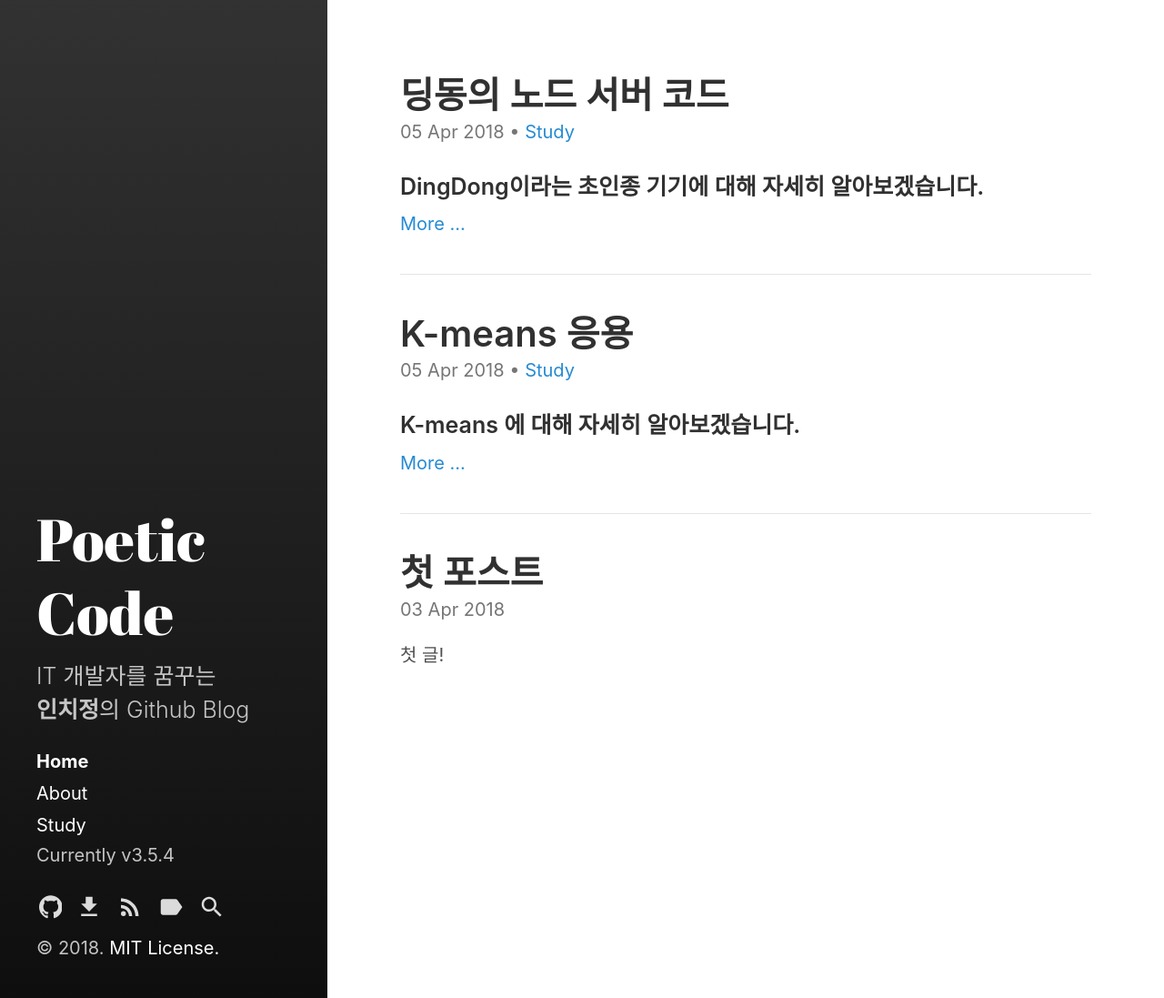
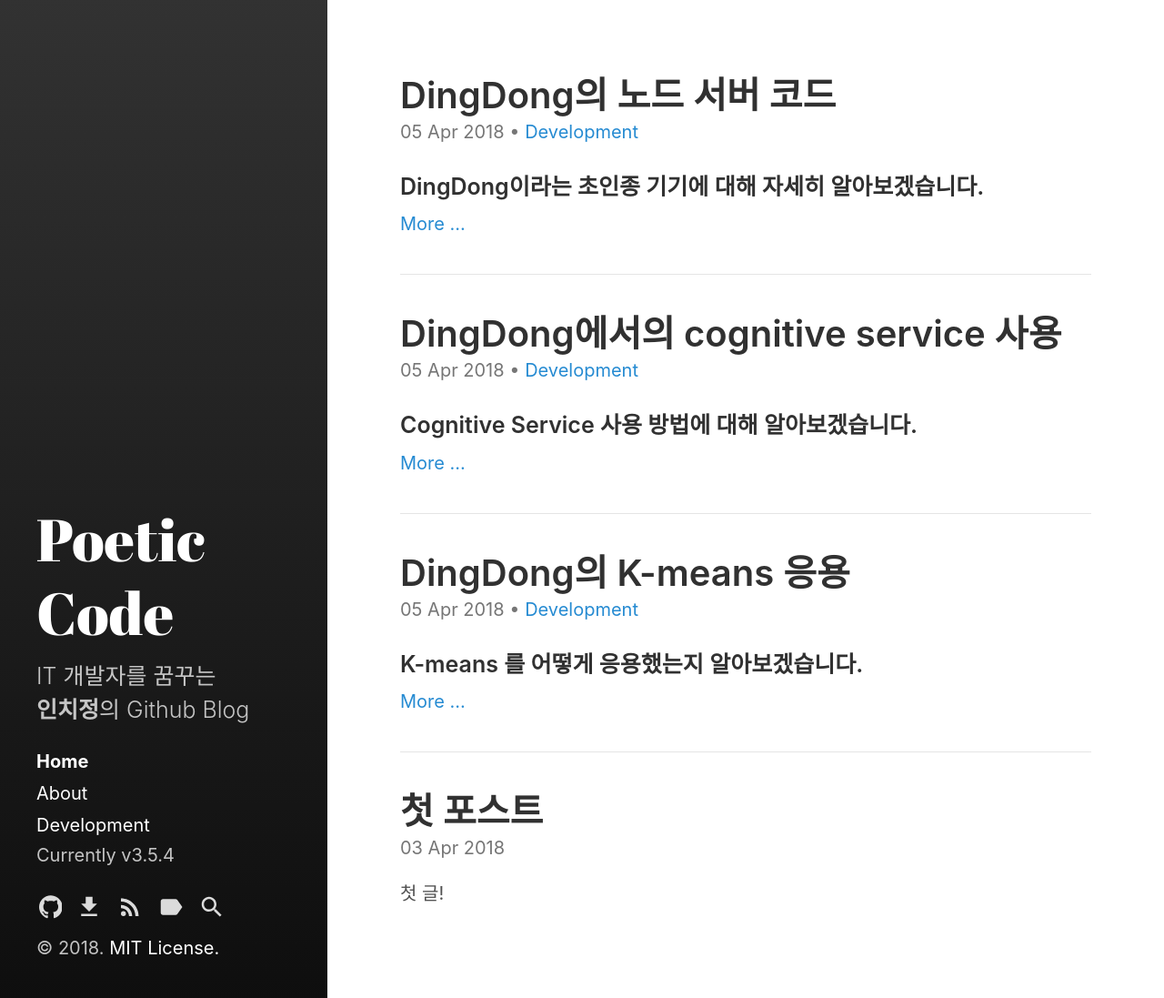
Before and after one commit to Inchijeong/Blog, a Jekyll site: the page built from index.html, in a window 1280 px wide. Shown: the whole page at 91% size. Built offline with Jekyll 4.4.1, drawn with Linux system fonts in a browser that asks for light colours; the list of posts is cut into pages by our own code; part of the change alters nothing that is shown.

Commit message:
Add post 'cognitive-service'

````diff
--- /dev/null
+++ b/_posts/2018-04-05-development-K-means.md
@@ -0,0 +1,446 @@
+---
+layout: post
+title: "DingDong의 K-means 응용"
+categories:
+  - Development
+tags:
+  - DingDong
+  - K-means
+---
+
+### K-means 를 어떻게 응용했는지 알아보겠습니다.
+
+<br>
+
+우선 K-means란 K개의 그룹으로 데이터를 묶는 클러스터링 방법입니다.
+개념에 대한 자세한 정보는 [K-means 위키백과](https://ko.wikipedia.org/wiki/K-%ED%8F%89%EA%B7%A0_%EC%95%8C%EA%B3%A0%EB%A6%AC%EC%A6%98/ "K-means") 를 참고하세요.
+
+<br>
+
+#### DingDong에서는 다음과 같이 응용하였습니다.
+
+방문자가 초인종을 눌렀을때 지난 방문자의 기록을 DB에서 가져와
+초인종이 자주 눌렸던 시간때를 K개 뽑아냅니다. 그리고 현재 시간과 비교해서
+그 차이가 많아진다면 수상한 방문자가 되겠죠.??
+
+<br>
+
+#### 패턴 분석을 통한 방문자를 구분하여 다른 알림을 표시합니다.
+
+1. 일반 방문자가 왔을때 알림
+![new_notice](https://user-images.githubusercontent.com/31085727/38353690-2943a600-38f2-11e8-84d0-29f8eca8937d.png)
+
+2. 수상한 방문자가 왔을때 알림
+![suspicious_notice](https://user-images.githubusercontent.com/31085727/38353691-2972d2ae-38f2-11e8-9bfd-c7e6fabce909.png)
+
+<br>
+
+#### 구글링을 통한 코드 발췌.
+
+JAVA로 작성된 K-means 코드는 구글링을 통해
+[K-means 예제](https://picoledelimao.github.io/blog/2016/03/12/multithreaded-k-means-in-java/ "K-means 예제") 를 참고하였습니다.
+하지만 본 예제는 2차원, 즉 축이 2개로된 예제였습니다.
+제가 필요했던 것은 1차원 x축이 시간이 되는 코드였기 때문에 수정이 필요했습니다.
+
+<br>
+
+위 사이트의 코드에 각 클래스와 함수가 뜻하는 바를 주석으로 달았습니다.
+
+
+```java
+package kmeans.exam;
+
+import java.io.BufferedReader;
+import java.io.FileReader;
+import java.util.ArrayList;
+import java.util.List;
+public class Kmeans {
+
+	// (병렬화를 위해 )파일에서 읽을 점들복사 개수
+	private static final int REPLICATION_FACTOR = 200;
+
+	// 포인트 정적 내부 클래스
+	public static class Point2D {
+
+	    private float x;
+	    private float y;
+
+	    // 기준점 좌표 저장(생성자)
+	    public Point2D(float x, float y) {
+	        this.x = x;
+	        this.y = y;
+	    }
+
+	    // 기준점과 주어짐 점의 거리계산
+	    private double getDistance(Point2D other) {
+	        return Math.sqrt(Math.pow(this.x - other.x, 2)
+	                + Math.pow(this.y - other.y, 2));
+	    }
+
+	    // 기준점과 제일 가까운 점목록의 인덱스 반환
+	    public int getNearestPointIndex(List<Point2D> points) {
+	        int index = -1;
+	        double minDist = Double.MAX_VALUE;
+	        for (int i = 0; i < points.size(); i++) {
+	            double dist = this.getDistance(points.get(i));
+	            if (dist < minDist) {
+	                minDist = dist;
+	                index = i;
+	            }
+	        }
+	        return index;
+	    }
+
+	    // 점들의 평균(무게중심) 찾기
+	    public static Point2D getMean(List<Point2D> points) {
+	        float accumX = 0;
+	        float accumY = 0;
+	        if (points.size() == 0) return new Point2D(accumX, accumY);
+	        for (Point2D point : points) {
+	            accumX += point.x;
+	            accumY += point.y;
+	        }
+	        return new Point2D(accumX / points.size(), accumY / points.size());
+	    }
+
+
+	    // 점의 좌표를 알려줄 toString
+	    @Override
+	    public String toString() {
+	        return "[" + this.x + "," + this.y + "]";
+	    }
+
+	    // 기준점과 주어진점이 같은지 판별
+	    @Override
+	    public boolean equals(Object obj) {
+	        if (obj == null || !(obj.getClass() != Point2D.class)) {
+	            return false;
+	        }
+	        Point2D other = (Point2D) obj;
+	        return this.x == other.x && this.y == other.y;
+	    }
+	}
+
+	// 입력 파일에 대한 경로를 받고 점 목록 반환
+	public static List<Point2D> getDataset(String inputFile) throws Exception {
+	    List<Point2D> dataset = new ArrayList<>();
+	    BufferedReader br = new BufferedReader(new FileReader(inputFile));
+	    String line;
+	    while ((line = br.readLine()) != null) {
+	        String[] tokens = line.split(",");
+	        float x = Float.valueOf(tokens[0]);
+	        float y = Float.valueOf(tokens[1]);
+	        Point2D point = new Point2D(x, y);
+	        for (int i = 0; i < REPLICATION_FACTOR; i++)
+	            dataset.add(point);
+	    }
+	    br.close();
+	    return dataset;
+	}
+
+	// n개의 랜덤 중심점 목록을 반환
+	// upperBound - 기존 집합의 원소보다 크거나 같은값
+	// lowerBound - 기존 집합의 원소보다 작거나 같은값
+	public static List<Point2D> initializeRandomCenters(int n, int lowerBound, int upperBound) {
+	    List<Point2D> centers = new ArrayList<>(n);
+	    for (int i = 0; i < n; i++) {
+	        float x = (float)(Math.random() * (upperBound - lowerBound) + lowerBound);
+	        float y = (float)(Math.random() * (upperBound - lowerBound) + lowerBound);
+	        Point2D point = new Point2D(x, y);
+	        centers.add(point);
+	    }
+	    return centers;
+	}
+
+	// 기존 중심점들을 데이터에 맞춰 새로운 중심점으로 반환
+	public static List<Point2D> getNewCenters(List<Point2D> dataset, List<Point2D> centers) {
+		// 클러스터 목록 생성(기존 중심점 크기만큼)
+	    List<List<Point2D>> clusters = new ArrayList<>(centers.size());
+	    for (int i = 0; i < centers.size(); i++) {
+	        clusters.add(new ArrayList<Point2D>());
+	    }
+	    for (Point2D data : dataset) {
+	    	// 더미의 각각의 점들과 가까운 중심점을 찾아 클러스터 목록에 추가
+	        int index = data.getNearestPointIndex(centers);
+	        clusters.get(index).add(data);
+	    }
+	    // 클러스터 목록에서 중심점을 찾음
+	    List<Point2D> newCenters = new ArrayList<>(centers.size());
+	    for (List<Point2D> cluster : clusters) {
+	        newCenters.add(Point2D.getMean(cluster));
+	    }
+	    return newCenters;
+	}
+
+	// 기존 중심점들과 새로운 중심점들간 거리의 합 반환
+	public static double getDistance(List<Point2D> oldCenters, List<Point2D> newCenters) {
+		double accumDist = 0;
+		for (int i = 0; i < oldCenters.size(); i++) {
+			double dist = oldCenters.get(i).getDistance(newCenters.get(i));
+			accumDist += dist;
+		}
+		return accumDist;
+	}
+
+	// 새로운 중심점이 고정될때까지 반복 수행
+	public static List<Point2D> kmeans(List<Point2D> centers, List<Point2D> dataset, int k) {
+	    boolean converged;
+	    do {
+	    	// 새로운 중심점 목록
+	        List<Point2D> newCenters = getNewCenters(dataset, centers);
+	        // 기존 중심점들과 새로운 중심점의 거리들간 거리의 합
+	        double dist = getDistance(centers, newCenters);
+	        centers = newCenters;
+	        converged = dist == 0;
+	    } while (!converged);
+	    return centers;
+	}
+
+	// 메인 메서드
+	public static void main(String[] args) {
+		// 프로그램은 입력파일 경로와 클러스터 수, 이 2개의 인수가 필요함
+	    /*
+		if (args.length != 2) {
+	        System.err.println("Usage: KMeans <INPUT_FILE> <K>");
+	        System.exit(-1);
+	    }
+	    String inputFile = args[0];
+	    int k = Integer.valueOf(args[1]);
+	    */
+
+	    // 편의상 직접 넣어줬음
+		String inputFile = "C://java97/workspace/kmeans/src/kmeans/data/points.txt";
+		int k = 1;
+
+	    // 파일을 점목록(Ponit 2D 클래스를 담는 리스트)으로 바꿔줌
+	    List<Point2D> dataset = null;
+		try {
+		    dataset = getDataset(inputFile);
+		} catch (Exception e) {
+		    System.err.println("ERROR: Could not read file " + inputFile);
+		    System.exit(-1);
+		}
+
+		List<Point2D> centers = initializeRandomCenters(k, 0, 1000000);
+		long start = System.currentTimeMillis();
+		// kmeans(centers, dataset, k);
+		List<Point2D> kmeansCenterList = kmeans(centers, dataset, k); // <<<직접 넣어준 코드
+		System.out.println("Time elapsed: " + (System.currentTimeMillis() - start) + "ms");
+
+		for (Point2D center : kmeansCenterList) {
+			System.out.println(center);
+		}
+		System.exit(0);
+	}
+
+}
+```
+
+#### y축 제거, 거리 계산
+
+
+```java
+package kmeans.exam;
+
+import java.io.BufferedReader;
+import java.io.FileReader;
+import java.util.ArrayList;
+import java.util.List;
+
+// 단일축 k-means
+public class Kmeans4 {
+
+	// (병렬화를 위해 )파일에서 읽을 점들 복사 개수
+	private static final int REPLICATION_FACTOR = 1;
+
+	// 포인트 정적 내부 클래스
+	public static class Point {
+
+	    private float x;
+
+	    // 기준점 좌표 저장(생성자)
+	    public Point(float x) {
+	        this.x = x;
+	    }
+
+	    // 기준점과 주어짐 점의 거리계산
+	    private double getDistance(Point other) {
+	        return Math.sqrt(Math.pow(this.x - other.x, 2));
+	    }
+
+	    // 기준점과 제일 가까운 점목록의 인덱스 반환
+	    public int getNearestPointIndex(List<Point> points) {
+	        int index = -1;
+	        double minDist = Double.MAX_VALUE;
+	        for (int i = 0; i < points.size(); i++) {
+	            double dist = this.getDistance(points.get(i));
+	            if (dist < minDist) {
+	                minDist = dist;
+	                index = i;
+	            }
+	        }
+	        return index;
+	    }
+
+	    // 점들의 평균(무게중심) 찾기
+	    public static Point getMean(List<Point> points) {
+	        float accumX = 0;
+	        if (points.size() == 0) return new Point(accumX);
+	        for (Point point : points) {
+	            accumX += point.x;
+	        }
+	        return new Point(accumX / points.size());
+	    }
+
+
+	    // 점의 좌표를 알려줄 toString
+	    @Override
+	    public String toString() {
+	        return "[" + this.x + "]";
+	    }
+
+	    // 기준점과 주어진점이 같은지 판별
+	    @Override
+	    public boolean equals(Object obj) {
+	        if (obj == null || !(obj.getClass() != Point.class)) {
+	            return false;
+	        }
+	        Point other = (Point) obj;
+	        return this.x == other.x;
+	    }
+	}
+
+	// 입력 파일에 대한 경로를 받고 점 목록 반환
+	public static List<Point> getDataset(String inputFile) throws Exception {
+	    List<Point> dataset = new ArrayList<>();
+	    BufferedReader br = new BufferedReader(new FileReader(inputFile));
+	    String line;
+	    while ((line = br.readLine()) != null) {
+	        String token = line;
+	        float x = Float.valueOf(token);
+	        Point point = new Point(x);
+	        for (int i = 0; i < REPLICATION_FACTOR; i++)
+	            dataset.add(point);
+	    }
+	    br.close();
+	    // System.out.println(dataset);
+	    return dataset;
+	}
+
+	// n개의 랜덤 중심점 목록을 반환
+	// upperBound - 기존 집합의 원소보다 크거나 같은값
+	// lowerBound - 기존 집합의 원소보다 작거나 같은값
+	public static List<Point> initializeRandomCenters(int n, int lowerBound, int upperBound) {
+	    List<Point> centers = new ArrayList<>(n);
+	    for (int i = 0; i < n; i++) {
+	        float x = (float)(Math.random() * (upperBound - lowerBound) + lowerBound);
+	        Point point = new Point(x);
+	        centers.add(point);
+	    }
+	    return centers;
+	}
+
+	// 기존 중심점들을 데이터에 맞춰 새로운 중심점으로 반환
+	public static List<Point> getNewCenters(List<Point> dataset, List<Point> centers) {
+		// 클러스터 목록 생성(기존 중심점 크기만큼)
+	    List<List<Point>> clusters = new ArrayList<>(centers.size());
+	    for (int i = 0; i < centers.size(); i++) {
+	        clusters.add(new ArrayList<Point>());
+	    }
+	    for (Point data : dataset) {
+	    	// 더미의 각각의 점들과 가까운 중심점을 찾아 클러스터 목록에 추가
+	        int index = data.getNearestPointIndex(centers);
+	        clusters.get(index).add(data);
+	    }
+	    // 클러스터 목록에서 중심점을 찾음
+	    List<Point> newCenters = new ArrayList<>(centers.size());
+	    for (List<Point> cluster : clusters) {
+	        newCenters.add(Point.getMean(cluster));
+	    }
+	    return newCenters;
+	}
+
+	// 기존 중심점들과 새로운 중심점들간 거리의 합 반환
+	public static double getDistance(List<Point> oldCenters, List<Point> newCenters) {
+		double accumDist = 0;
+		for (int i = 0; i < oldCenters.size(); i++) {
+			double dist = oldCenters.get(i).getDistance(newCenters.get(i));
+			accumDist += dist;
+		}
+		return accumDist;
+	}
+
+	// 새로운 중심점이 고정될때까지 반복 수행
+	public static List<Point> kmeans(List<Point> centers, List<Point> dataset, int k) {
+	    boolean converged;
+	    do {
+	    	// 새로운 중심점 목록
+	        List<Point> newCenters = getNewCenters(dataset, centers);
+	        // 기존 중심점들과 새로운 중심점의 거리들간 거리의 합
+	        double dist = getDistance(centers, newCenters);
+	        centers = newCenters;
+	        converged = dist == 0;
+	    } while (!converged);
+	    return centers;
+	}
+
+	// 메인 메서드
+	public static void main(String[] args) {
+
+		// 기존에 쌓인 데이터
+		String inputFile = "C://java97/workspace/kmeans/src/kmeans/data/points2.txt";
+		int k = 4;
+
+	    // 파일을 점목록(Ponit 클래스를 담는 리스트)으로 바꿔줌
+	    List<Point> dataset = null;
+		try {
+		    dataset = getDataset(inputFile);
+		} catch (Exception e) {
+		    System.err.println("ERROR: Could not read file " + inputFile);
+		    System.exit(-1);
+		}
+
+		List<Point> centers = initializeRandomCenters(k, 0, 24);
+
+		List<Point> kmeansCenterList = kmeans(centers, dataset, k); // 새로운 중심점 목록 결과
+
+		// 새로운 데이터
+		String inputFile2 = "C://java97/workspace/kmeans/src/kmeans/data/points3.txt";
+		List<Point> dataset2 = null;
+		try {
+			dataset2 = getDataset(inputFile2);
+		} catch (Exception e) {
+			System.err.println("ERROR: Could not read file " + inputFile);
+			System.exit(-1);
+		}
+
+
+		// 클러스터 범위 외 이벤트 발생시 true
+		boolean exc = false;
+
+		loof :
+		for (Point center : kmeansCenterList) {
+			// 점들 표시
+			System.out.println("중심점: " + center);
+
+			for (Point data : dataset2) {
+				System.out.println("새로운 방문자가 들어온 시간" + data);
+				// 범위 앞뒤로 30분
+				exc = (data.getDistance(center) > 0.5);
+				System.out.println(exc);
+				if (exc == false) {
+					System.out.println("정상 범위에 포함된 방문자");
+					break loof;
+				}
+			}
+
+		}
+
+		if (exc) System.out.println("이상한 방문자");
+
+		System.exit(0);
+	}
+
+}
+
+```
--- /dev/null
+++ b/_posts/2018-04-05-development-cognitive-service.md
@@ -0,0 +1,247 @@
+---
+layout: post
+title: "DingDong에서의 cognitive service 사용"
+categories:
+  - Development
+tags:
+  - DingDong
+  - cognitive service
+  - Face API
+---
+
+### Cognitive Service 사용 방법에 대해 알아보겠습니다.
+
+<br>
+
+저는 Microsoft Cognitive Service 중 Face API를 사용하였습니다.
+사람의 얼굴을 분석해서 나이, 성별, 피부색 등을 분석해주는 서비스입니다.
+
+<br>
+
+[Face API](https://docs.microsoft.com/ko-kr/azure/cognitive-services/face/quickstarts/java/ "Face API")를 보시면 Java로
+사용하는 방법에 대해 자세히 나와있습니다.
+
+<br>
+
+공식 홈페이지에서 제공하는 Java 코드 입니다.
+
+
+```java
+// This sample uses the Apache HTTP client library(org.apache.httpcomponents:httpclient:4.2.4)
+// and the org.json library (org.json:json:20170516).
+
+import java.net.URI;
+import org.apache.http.HttpEntity;
+import org.apache.http.HttpResponse;
+import org.apache.http.client.HttpClient;
+import org.apache.http.client.methods.HttpPost;
+import org.apache.http.entity.StringEntity;
+import org.apache.http.client.utils.URIBuilder;
+import org.apache.http.impl.client.DefaultHttpClient;
+import org.apache.http.util.EntityUtils;
+import org.json.JSONArray;
+import org.json.JSONObject;
+
+public class Main
+{
+    // **********************************************
+    // *** Update or verify the following values. ***
+    // **********************************************
+
+    // Replace the subscriptionKey string value with your valid subscription key.
+    public static final String subscriptionKey = "<Subscription Key>";
+
+    // Replace or verify the region.
+    //
+    // You must use the same region in your REST API call as you used to obtain your subscription keys.
+    // For example, if you obtained your subscription keys from the westus region, replace
+    // "westcentralus" in the URI below with "westus".
+    //
+    // NOTE: Free trial subscription keys are generated in the westcentralus region, so if you are using
+    // a free trial subscription key, you should not need to change this region.
+    public static final String uriBase = "https://westcentralus.api.cognitive.microsoft.com/face/v1.0/detect";
+
+
+    public static void main(String[] args)
+    {
+        HttpClient httpclient = new DefaultHttpClient();
+
+        try
+        {
+            URIBuilder builder = new URIBuilder(uriBase);
+
+            // Request parameters. All of them are optional.
+            builder.setParameter("returnFaceId", "true");
+            builder.setParameter("returnFaceLandmarks", "false");
+            builder.setParameter("returnFaceAttributes", "age,gender,headPose,smile,facialHair,glasses,emotion,hair,makeup,occlusion,accessories,blur,exposure,noise");
+
+            // Prepare the URI for the REST API call.
+            URI uri = builder.build();
+            HttpPost request = new HttpPost(uri);
+
+            // Request headers.
+            request.setHeader("Content-Type", "application/json");
+            request.setHeader("Ocp-Apim-Subscription-Key", subscriptionKey);
+
+            // Request body.
+            StringEntity reqEntity = new StringEntity("{\"url\":\"https://upload.wikimedia.org/wikipedia/commons/c/c3/RH_Louise_Lillian_Gish.jpg\"}");
+            request.setEntity(reqEntity);
+
+            // Execute the REST API call and get the response entity.
+            HttpResponse response = httpclient.execute(request);
+            HttpEntity entity = response.getEntity();
+
+            if (entity != null)
+            {
+                // Format and display the JSON response.
+                System.out.println("REST Response:\n");
+
+                String jsonString = EntityUtils.toString(entity).trim();
+                if (jsonString.charAt(0) == '[') {
+                    JSONArray jsonArray = new JSONArray(jsonString);
+                    System.out.println(jsonArray.toString(2));
+                }
+                else if (jsonString.charAt(0) == '{') {
+                    JSONObject jsonObject = new JSONObject(jsonString);
+                    System.out.println(jsonObject.toString(2));
+                } else {
+                    System.out.println(jsonString);
+                }
+            }
+        }
+        catch (Exception e)
+        {
+            // Display error message.
+            System.out.println(e.getMessage());
+        }
+    }
+}
+```
+
+`builder.setParameter("returnFaceAttributes", "age,gender,headPose,smile,facialHair,glasses,emotion,hair,makeup,occlusion,accessories,blur,exposure,noise");`
+부분을 보시면 불필요하게 많은 정보를 요청하게 됩니다.
+그래서 저는 `builder.setParameter("returnFaceAttributes", "age,gender");` 로 수정하여 사용하였습니다.
+
+또한 위의 코드는 웹상 올려져 있는 사진을 보내는 코드였고
+제가 사용해야 할 사진은 서버 컴퓨터에 저장되어 있었기 때문에
+
+```java
+// Request body.
+StringEntity reqEntity = new StringEntity("{\"url\":\"https://upload.wikimedia.org/wikipedia/commons/c/c3/RH_Louise_Lillian_Gish.jpg\"}");
+request.setEntity(reqEntity);
+```
+
+이 부분을 ByteArrayEntity 클래스를 이용하여 서버에 있는 사진을 보내도록 하였습니다.
+
+```java
+ByteArrayEntity bae = null;
+try {
+	BufferedImage img = ImageIO.read(new File(filePath));
+	ByteArrayOutputStream baos = new ByteArrayOutputStream();
+	ImageIO.write(img, "jpg", baos);
+	baos.flush();
+	baos.close();
+
+	bae = new ByteArrayEntity(baos.toByteArray());
+} catch(Exception e){
+	e.printStackTrace();
+}
+
+request.setEntity(bae);
+```
+
+```java
+package com.dd.util;
+
+import java.awt.image.BufferedImage;
+import java.io.ByteArrayOutputStream;
+import java.io.File;
+import java.net.URI;
+import javax.imageio.ImageIO;
+import org.apache.http.HttpEntity;
+import org.apache.http.HttpResponse;
+import org.apache.http.client.HttpClient;
+import org.apache.http.client.methods.HttpPost;
+import org.apache.http.client.utils.URIBuilder;
+import org.apache.http.entity.ByteArrayEntity;
+import org.apache.http.impl.client.DefaultHttpClient;
+import org.apache.http.util.EntityUtils;
+import org.json.JSONObject;
+
+import com.dd.domain.Visitor;
+
+//This sample uses the Apache HTTP client library(org.apache.httpcomponents:httpclient:4.2.4)
+//and the org.json library (org.json:json:20170516).
+
+
+public class CognitiveServiceUtil {
+	// **********************************************
+	// *** Update or verify the following values. ***
+	// **********************************************
+
+	// Replace the subscriptionKey string value with your valid subscription key.
+	public static final String subscriptionKey = "발급 받은 키값";
+
+	// Replace or verify the region.
+	//
+	// You must use the same region in your REST API call as you used to obtain your subscription keys.
+	// For example, if you obtained your subscription keys from the westus region, replace
+	// "westcentralus" in the URI below with "westus".
+	//
+	// NOTE: Free trial subscription keys are generated in the westcentralus region, so if you are using
+	// a free trial subscription key, you should not need to change this region.
+	public static final String uriBase = "https://westcentralus.api.cognitive.microsoft.com/face/v1.0/detect";
+
+	public Visitor cognitiveService(String filePath, Visitor visitor){
+
+	    HttpClient httpclient = new DefaultHttpClient();
+
+	    try {
+	        URIBuilder builder = new URIBuilder(uriBase);
+
+	        builder.setParameter("returnFaceId", "false");
+	        builder.setParameter("returnFaceLandmarks", "false");
+	        builder.setParameter("returnFaceAttributes", "age,gender");
+
+	        URI uri = builder.build();
+	        HttpPost request = new HttpPost(uri);
+
+	        request.setHeader("Content-Type", "application/octet-stream");
+	        request.setHeader("Ocp-Apim-Subscription-Key", subscriptionKey);
+
+	        ByteArrayEntity bae = null;
+	        try {
+		        BufferedImage img = ImageIO.read(new File(filePath));
+		        ByteArrayOutputStream baos = new ByteArrayOutputStream();
+		        ImageIO.write(img, "jpg", baos);
+		        baos.flush();
+		        baos.close();
+
+		        bae = new ByteArrayEntity(baos.toByteArray());
+	        } catch(Exception e){
+	        	e.printStackTrace();
+	        }
+
+	        request.setEntity(bae);
+
+	        HttpResponse response = httpclient.execute(request);
+	        HttpEntity entity = response.getEntity();
+
+	        if (entity != null){
+	            String jsonString = EntityUtils.toString(entity).trim();
+	            JSONObject jsonObject = new JSONObject(jsonString.replace("[", "").replace("]", ""));
+	            String gender = (String)new JSONObject(jsonObject.get("faceAttributes").toString()).get("gender");
+	            Double age = (Double)new JSONObject(jsonObject.get("faceAttributes").toString()).get("age");
+	            Integer iAge = (int)(long)Math.round(age);
+	            visitor.setGeneration(iAge / 10 * 10);
+	            visitor.setAge(iAge);
+	            visitor.setGender(gender);
+	        }
+	    }
+	    catch (Exception e){
+	        System.out.println(e.getMessage());
+	    }
+	    return visitor;
+	}
+}
+```
--- a/_posts/2018-04-05-study-rasp-dingdong.md
+++ b/_posts/2018-04-05-development-rasp-dingdong.md
@@ -1,9 +1,10 @@
 ---
 layout: post
-title: "딩동의 노드 서버 코드"
+title: "DingDong의 노드 서버 코드"
 categories:
-  - Study
+  - Development
 tags:
+  - DingDong
   - raspberry pi
 ---
 
@@ -136,9 +137,7 @@ app.listen(3000, function () {
         var video = null;
 		video = fs.ReadStream('/home/pi/Desktop/dingdong/video/video.mp4');
        	console.log(video);
-		console.log("여 기있 음");
         if (video != null){
-			console.log("들어옴");
             sendFile(video);
 			console.log("비디오보냄");
 	       }
--- a/_posts/2018-04-05-study-K-means.md
+++ /dev/null
@@ -1,28 +0,0 @@
----
-layout: post
-title: "K-means 응용"
-categories:
-  - Study
-tags:
-  - K-means
----
-
-### K-means 에 대해 자세히 알아보겠습니다.
-
-<br>
-
-#### 패턴 분석을 통한 방문자를 구분하여 다른 알림을 표시합니다.
-
-1. 일반 방문자가 왔을때 알림
-![new_notice](https://user-images.githubusercontent.com/31085727/38353690-2943a600-38f2-11e8-84d0-29f8eca8937d.png)
-
-2. 수상한 방문자가 왔을때 알림
-![suspicious_notice](https://user-images.githubusercontent.com/31085727/38353691-2972d2ae-38f2-11e8-9bfd-c7e6fabce909.png)
-
-<br>
-
-#### 초인종의 주요기능과 스프링 서버와의 통신을 위한 노드 서버의 전체 코드입니다.
-
-```javascript
-
-```
--- a/category/study.md
+++ b/category/development.md
@@ -1,7 +1,7 @@
 ---
 layout: category
-title: Study
-category: Study
+title: Development
+category: Development
 ---
 
 ***
````
